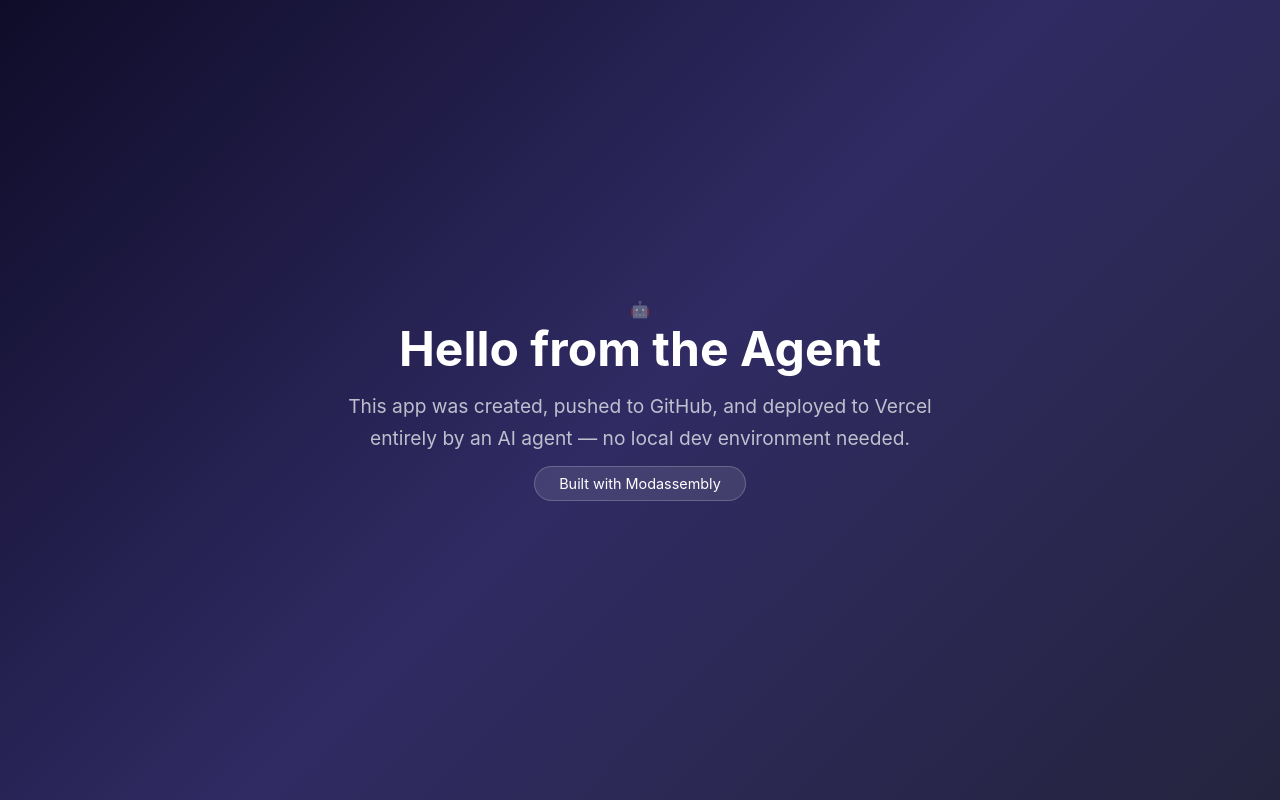
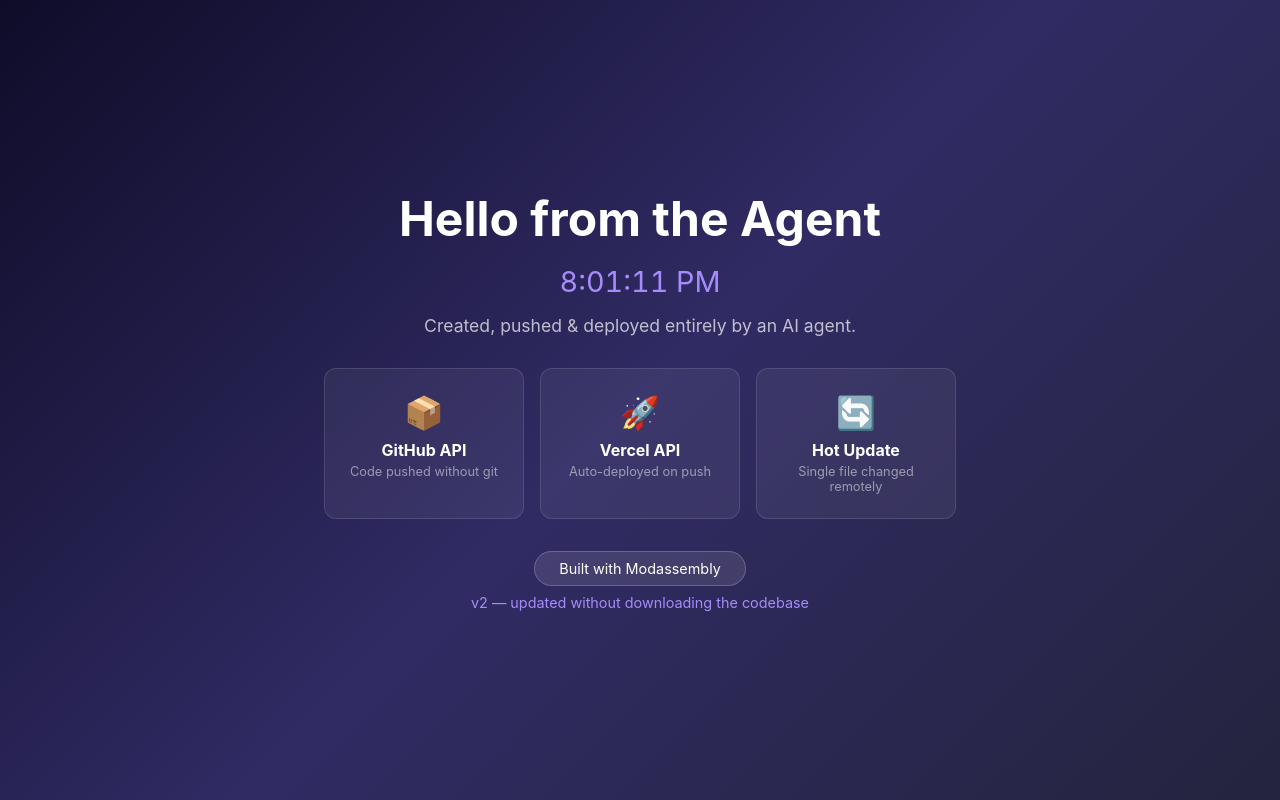
Before and after one commit to lgaleana/modassembly-test-app, a website: page public/index.html in a window 1280 px wide. Drawn offline with Linux system fonts and the light colour scheme.

Commit message:
v2: add live clock + feature cards

```diff
--- a/public/index.html
+++ b/public/index.html
@@ -12,24 +12,43 @@
       color: #fff; min-height: 100vh; display: flex; align-items: center; justify-content: center;
     }
     .container { text-align: center; padding: 2rem; }
-    h1 { font-size: 3rem; margin-bottom: 1rem; }
+    h1 { font-size: 3rem; margin-bottom: 0.5rem; }
+    .clock { font-size: 1.8rem; font-variant-numeric: tabular-nums; margin: 1rem 0; color: #a78bfa; }
+    .cards { display: flex; gap: 1rem; margin-top: 2rem; flex-wrap: wrap; justify-content: center; }
+    .card {
+      background: rgba(255,255,255,0.06); border: 1px solid rgba(255,255,255,0.12);
+      border-radius: 12px; padding: 1.5rem; width: 200px; text-align: center;
+    }
+    .card .icon { font-size: 2rem; margin-bottom: 0.5rem; }
+    .card h3 { font-size: 1rem; margin-bottom: 0.3rem; }
+    .card p { font-size: 0.8rem; color: rgba(255,255,255,0.5); }
     .badge {
       display: inline-block; padding: 0.5rem 1.5rem; border-radius: 999px;
       background: rgba(255,255,255,0.1); border: 1px solid rgba(255,255,255,0.2);
-      font-size: 0.9rem; margin-top: 1rem;
+      font-size: 0.9rem; margin-top: 2rem;
     }
-    p { color: rgba(255,255,255,0.7); font-size: 1.2rem; margin-top: 0.5rem; }
-    .pulse { animation: pulse 2s infinite; }
-    @keyframes pulse { 0%,100% { opacity: 1; } 50% { opacity: 0.5; } }
+    p.sub { color: rgba(255,255,255,0.7); font-size: 1.1rem; margin-top: 0.5rem; }
+    .v2 { color: #a78bfa; font-size: 0.9rem; margin-top: 0.5rem; }
   </style>
 </head>
 <body>
   <div class="container">
-    <div class="pulse">🤖</div>
     <h1>Hello from the Agent</h1>
-    <p>This app was created, pushed to GitHub, and deployed to Vercel</p>
-    <p>entirely by an AI agent — no local dev environment needed.</p>
+    <div class="clock" id="clock"></div>
+    <p class="sub">Created, pushed & deployed entirely by an AI agent.</p>
+    <div class="cards">
+      <div class="card"><div class="icon">📦</div><h3>GitHub API</h3><p>Code pushed without git</p></div>
+      <div class="card"><div class="icon">🚀</div><h3>Vercel API</h3><p>Auto-deployed on push</p></div>
+      <div class="card"><div class="icon">🔄</div><h3>Hot Update</h3><p>Single file changed remotely</p></div>
+    </div>
     <div class="badge">Built with Modassembly</div>
+    <p class="v2">v2 — updated without downloading the codebase</p>
   </div>
+  <script>
+    function tick() {
+      document.getElementById("clock").textContent = new Date().toLocaleTimeString();
+    }
+    tick(); setInterval(tick, 1000);
+  </script>
 </body>
 </html>
```
